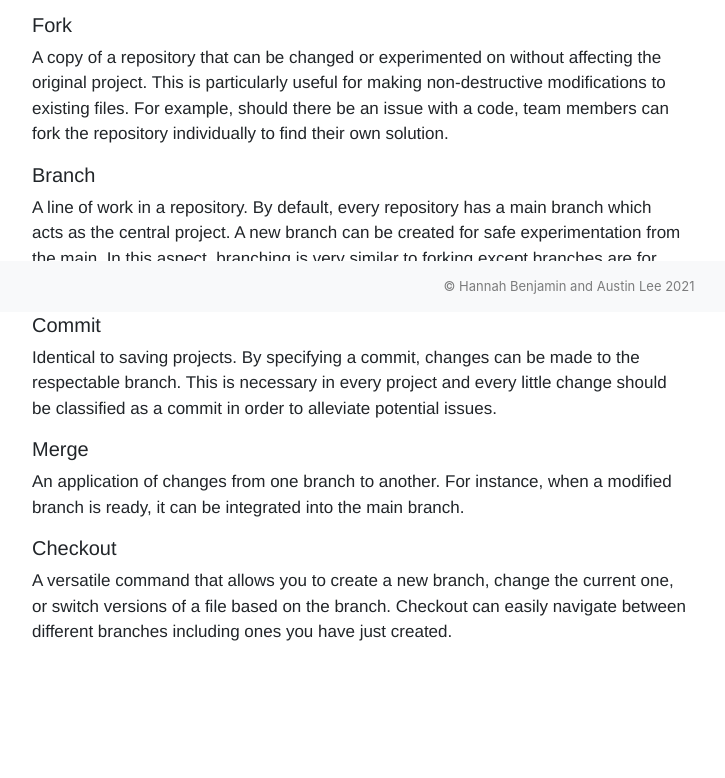
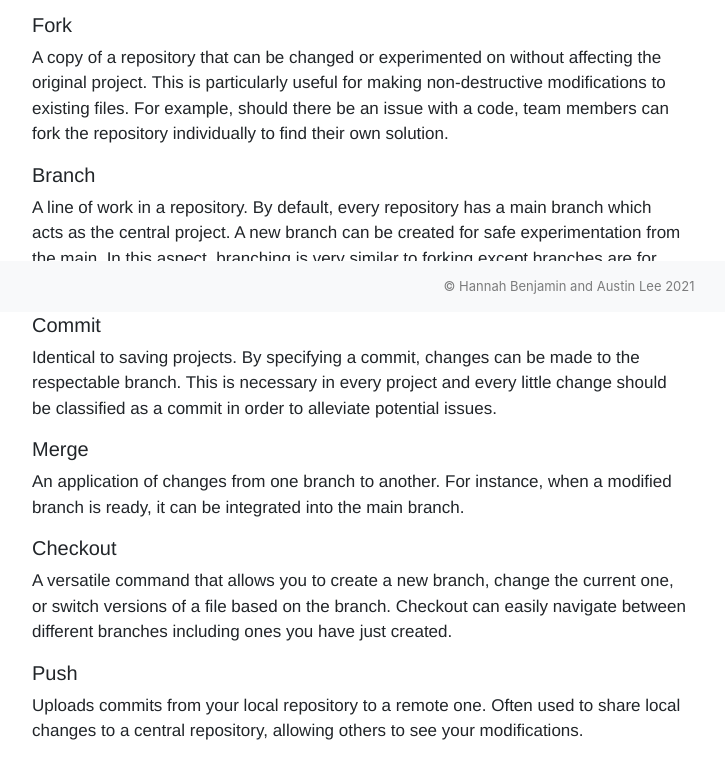
Before and after one commit to hannahbee123/is218_gitcollab, a plain HTML site: page docs/key_terms.html in a window 1280 px wide. Shown: the part 488-1266 px from the top of the page, without its empty margins (71-796 px from the left). Before the commit the page ends 1217 px from the top, so only its background shows below. Drawn offline with nearby package versions, Linux system fonts and the light colour scheme.

Commit message:
Featured: added definition for "Push"

```diff
--- a/docs/key_terms.html
+++ b/docs/key_terms.html
@@ -77,6 +77,10 @@
                 <p>
                     A versatile command that allows you to create a new branch, change the current one, or switch versions of a file based on the branch. Checkout can easily navigate between different branches including ones you have just created.
                 </p>
+                <h5>Push</h5>
+                <p>
+                    Uploads commits from your local repository to a remote one. Often used to share local changes to a central repository, allowing others to see your modifications.
+                </p>
             </div>
         </div>
 
```
